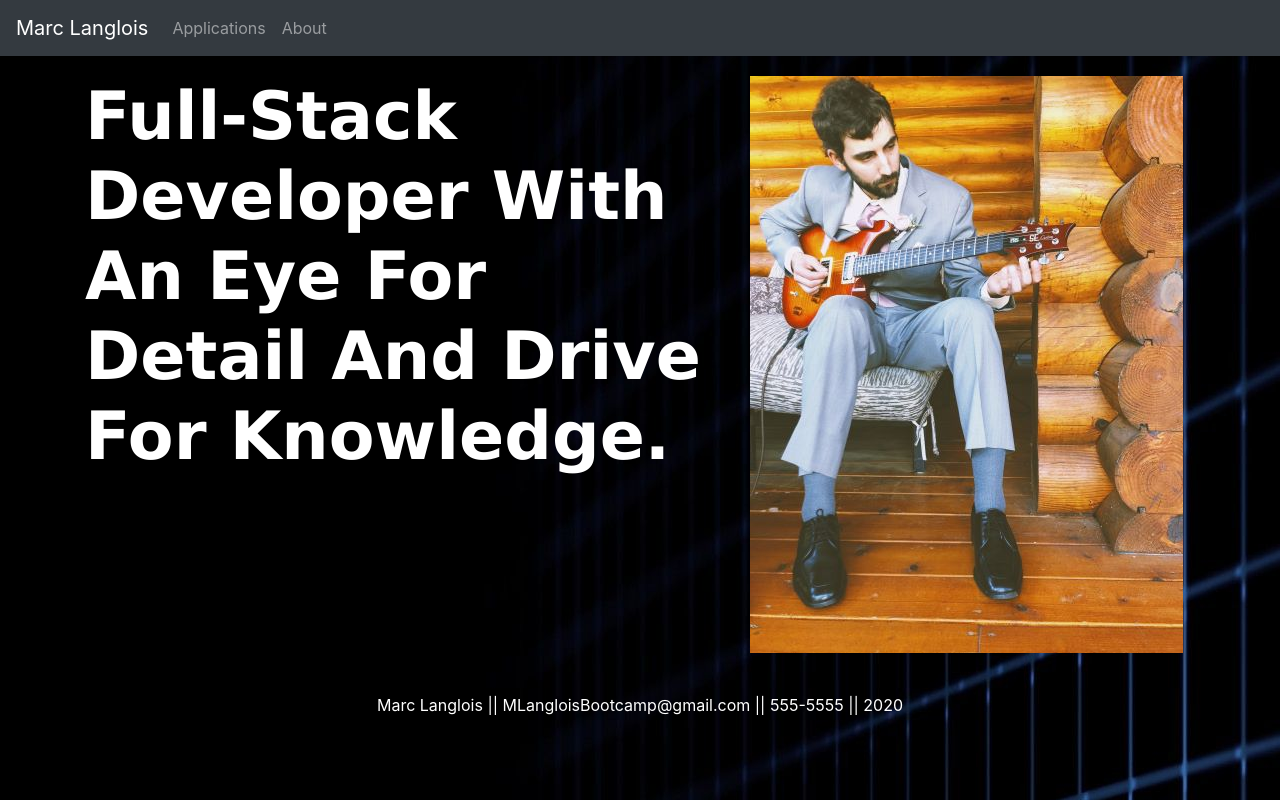
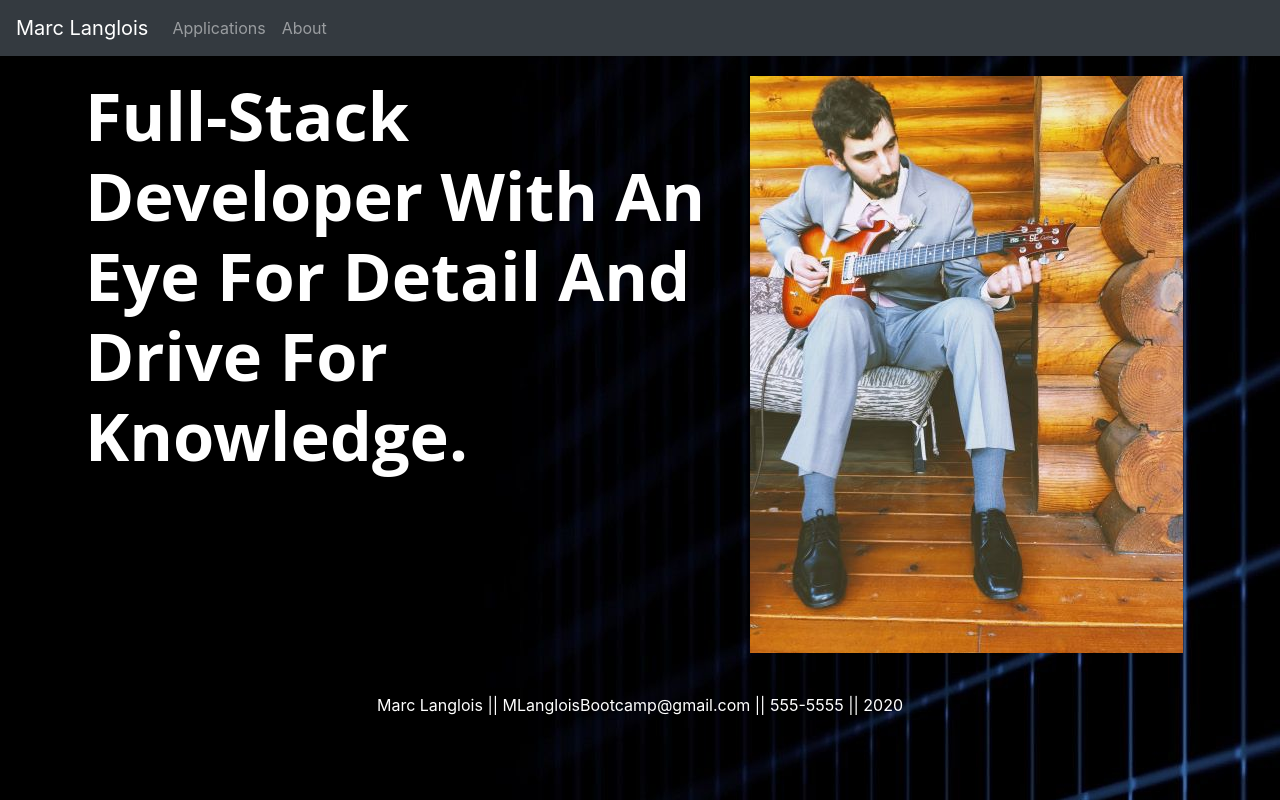
Before and after one commit to mlanglois333/Portfolio-Reactivated, a React (Create React App) app: page / in a window 1280 px wide. Built offline with nearby package versions, Linux system fonts and the light colour scheme.

Commit message:
changed font

```diff
--- a/src/App.css
+++ b/src/App.css
@@ -36,3 +36,5 @@
     transform: rotate(360deg);
   }
 }
+
+@import url('https://fonts.googleapis.com/css2?family=Open+Sans:wght@300&display=swap');
--- a/src/index.css
+++ b/src/index.css
@@ -30,7 +30,7 @@
 }
 
 .homeText {
-  font-family: Verdana, Geneva, Tahoma, sans-serif;
+  font-family: 'Open Sans', sans-serif;
   font-size: 50pt;
   font-weight: bolder;
 }
@@ -64,6 +64,6 @@
   color:white;
   text-align: center;
   font-weight: bold;
-  font-family: Verdana, Geneva, Tahoma, sans-serif;
+  font-family: 'Open Sans', sans-serif;
   list-style-type: none;
 }
```
